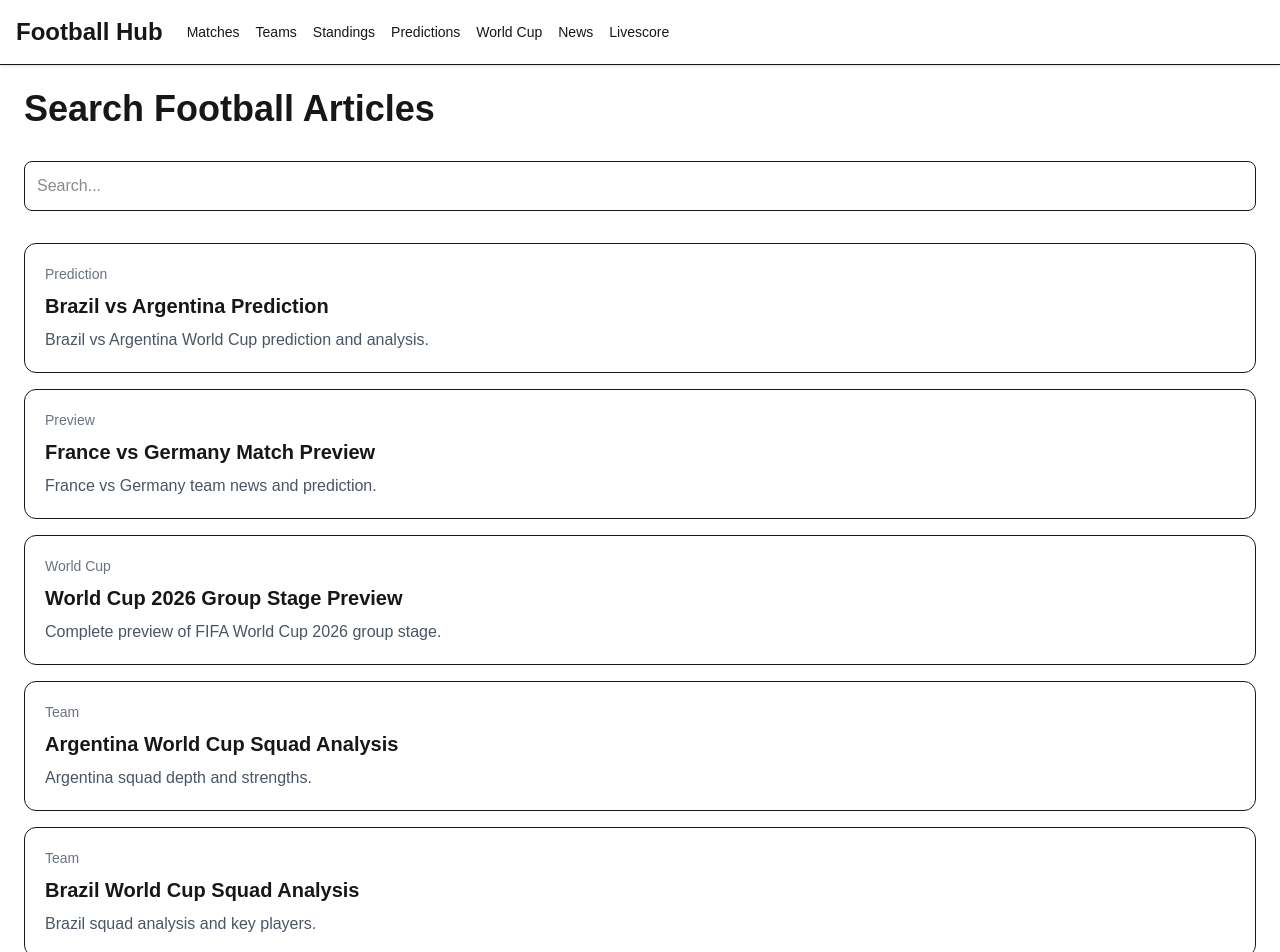
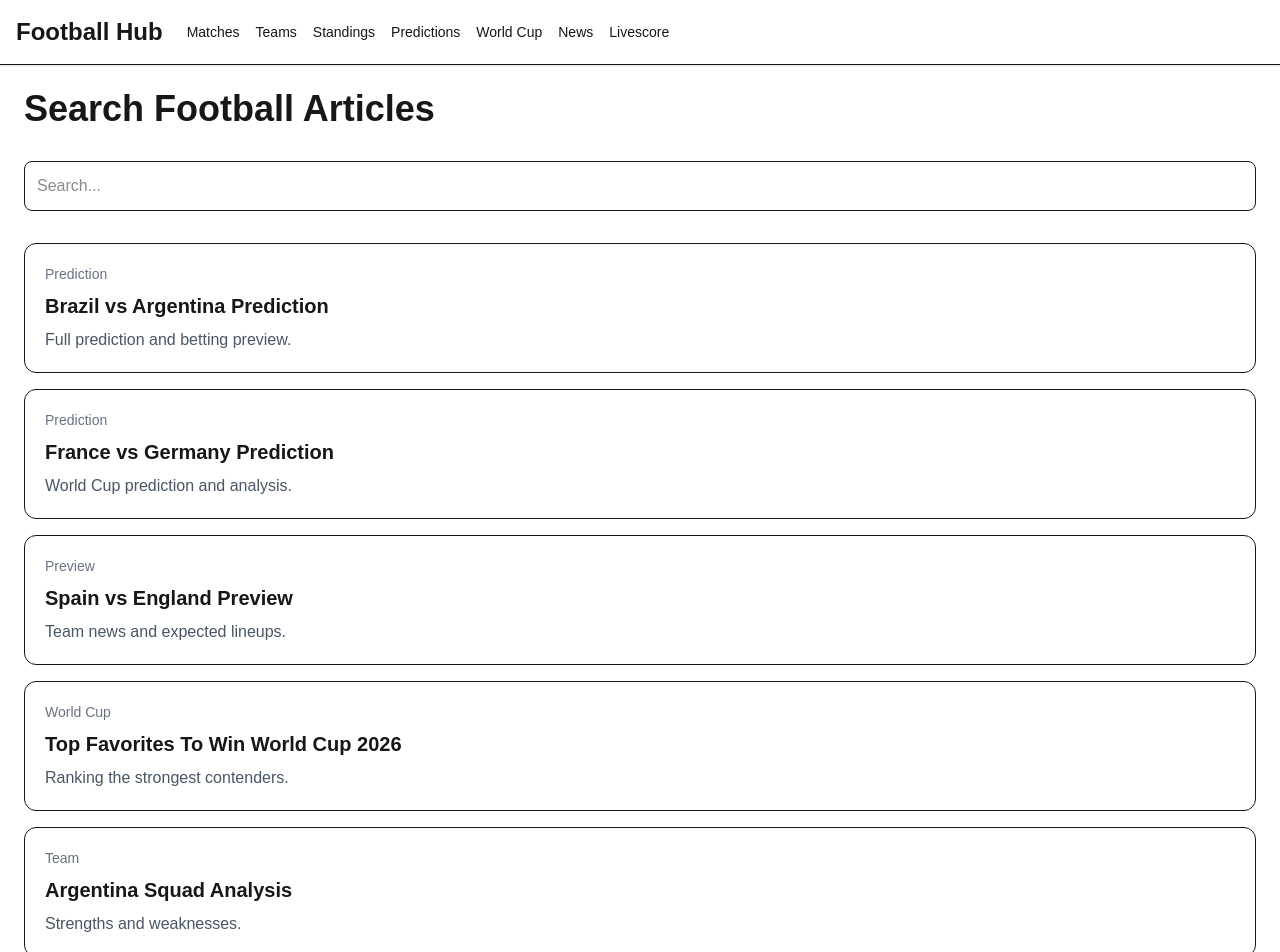
Before and after one commit to mrsangsuhome-web/football-hub-web, a Next.js app: page /search in a window 1280 px wide. Shown: the top 952 px of the page. Built offline with nearby package versions, Linux system fonts and the light colour scheme.

Commit message:
Add dynamic SEO pages

```diff
--- a/app/match/[slug]/page.tsx
+++ b/app/match/[slug]/page.tsx
@@ -7,42 +7,62 @@ type Props = {
   }>;
 };
 
-export default async function MatchPage({
-  params,
-}: Props) {
+export async function generateStaticParams() {
+  return matches.map((match) => ({
+    slug: match.slug,
+  }));
+}
+
+export async function generateMetadata({ params }: Props) {
   const { slug } = await params;
 
-  const match = matches.find(
-    (m) => m.slug === slug
-  );
+  const match = matches.find((m) => m.slug === slug);
+
+  if (!match) {
+    return {
+      title: "Match Not Found",
+    };
+  }
+
+  return {
+    title: `${match.home} vs ${match.away}`,
+    description: `${match.home} vs ${match.away} preview, prediction and statistics.`,
+  };
+}
+
+export default async function MatchPage({ params }: Props) {
+  const { slug } = await params;
+
+  const match = matches.find((m) => m.slug === slug);
 
   if (!match) {
     notFound();
   }
 
   return (
-    <main className="max-w-7xl mx-auto p-6">
-
+    <main className="max-w-5xl mx-auto p-6">
       <h1 className="text-4xl font-bold">
         {match.home} vs {match.away}
       </h1>
 
-      <div className="mt-6">
+      <p className="mt-4 text-gray-600">
+        {match.league}
+      </p>
 
-        <div>
-          Home Win: {match.prediction.home}%
-        </div>
+      <p className="text-gray-600">
+        Kickoff: {match.time}
+      </p>
 
-        <div>
-          Draw: {match.prediction.draw}%
-        </div>
+      <div className="mt-8 bg-white border rounded-xl p-6">
+        <h2 className="text-2xl font-semibold mb-4">
+          Match Preview
+        </h2>
 
-        <div>
-          Away Win: {match.prediction.away}%
-        </div>
-
+        <p>
+          Full preview, prediction and statistics for
+          {` ${match.home} vs ${match.away}.`}
+        </p>
       </div>
-
     </main>
   );
 }
--- a/app/news/[slug]/page.tsx
+++ b/app/news/[slug]/page.tsx
@@ -1,5 +1,5 @@
 import { notFound } from "next/navigation";
-import { getArticle } from "@/lib/api";
+import { articles } from "@/lib/articles";
 
 type Props = {
   params: Promise<{
@@ -7,27 +7,42 @@ type Props = {
   }>;
 };
 
-export default async function NewsPage({
-  params,
-}: Props) {
+export async function generateStaticParams() {
+  return articles.map((article) => ({
+    slug: article.slug,
+  }));
+}
 
+export async function generateMetadata({ params }: Props) {
   const { slug } = await params;
 
-  const result =
-    await getArticle(slug);
+  const article = articles.find((a) => a.slug === slug);
 
-  if (!result.success) {
+  if (!article) {
+    return {
+      title: "Article Not Found",
+    };
+  }
+
+  return {
+    title: article.title,
+    description: article.description,
+  };
+}
+
+export default async function NewsArticlePage({ params }: Props) {
+  const { slug } = await params;
+
+  const article = articles.find((a) => a.slug === slug);
+
+  if (!article) {
     notFound();
   }
 
-  const article = result.data;
-
   return (
     <main className="max-w-4xl mx-auto p-6">
-
-      <article className="bg-white border rounded-xl p-8">
-
-        <div className="text-sm text-blue-600">
+      <article className="bg-white border rounded-xl p-6">
+        <div className="text-sm text-gray-500">
           {article.category}
         </div>
 
@@ -35,26 +50,25 @@ export default async function NewsPage({
           {article.title}
         </h1>
 
-        <div className="mt-2 text-gray-500">
+        <div className="text-sm text-gray-500 mt-2">
           {article.date}
         </div>
 
-        <p className="mt-4 text-gray-600">
-          {article.description}
-        </p>
+        <div className="mt-6 prose max-w-none">
+          <p>
+            {article.description}
+          </p>
 
-        <div className="mt-8 whitespace-pre-line leading-8">
-          {article.content}
+          <p>
+            Football Hub analysis and coverage for FIFA World Cup 2026.
+          </p>
+
+          <p>
+            This article is part of our prediction, preview and
+            football statistics section.
+          </p>
         </div>
-
       </article>
-
     </main>
   );
 }
-export async function generateMetadata() {
-  return {
-    title: article.title,
-    description: article.description,
-  };
-}
--- a/app/team/[slug]/page.tsx
+++ b/app/team/[slug]/page.tsx
@@ -1,5 +1,5 @@
 import { notFound } from "next/navigation";
-import { getTeam } from "@/lib/api";
+import { teams } from "@/lib/teams";
 
 type Props = {
   params: Promise<{
@@ -7,40 +7,58 @@ type Props = {
   }>;
 };
 
-export default async function TeamPage({
-  params,
-}: Props) {
+export async function generateStaticParams() {
+  return teams.map((team) => ({
+    slug: team.slug,
+  }));
+}
 
+export async function generateMetadata({ params }: Props) {
   const { slug } = await params;
 
-  const result =
-    await getTeam(slug);
+  const team = teams.find((t) => t.slug === slug);
 
-  if (!result.success) {
+  if (!team) {
+    return {
+      title: "Team Not Found",
+    };
+  }
+
+  return {
+    title: `${team.name} Team Profile`,
+    description: `${team.name} squad, statistics and World Cup analysis.`,
+  };
+}
+
+export default async function TeamPage({ params }: Props) {
+  const { slug } = await params;
+
+  const team = teams.find((t) => t.slug === slug);
+
+  if (!team) {
     notFound();
   }
 
-  const team = result.data;
+  return (
+    <main className="max-w-5xl mx-auto p-6">
+      <h1 className="text-4xl font-bold">
+        {team.name}
+      </h1>
 
-  return (
-    <main className="max-w-7xl mx-auto p-6">
+      <p className="mt-4 text-gray-600">
+        Confederation: {team.confederation}
+      </p>
 
-      <div className="bg-white border rounded-xl p-8">
+      <div className="mt-8 bg-white border rounded-xl p-6">
+        <h2 className="text-2xl font-semibold mb-4">
+          Team Analysis
+        </h2>
 
-        <h1 className="text-4xl font-bold">
-          {team.name}
-        </h1>
-
-        <div className="mt-3">
-          FIFA Rank #{team.rank}
-        </div>
-
-        <div className="mt-2">
-          Coach: {team.coach}
-        </div>
-
+        <p>
+          {team.name} is one of the featured national teams in
+          Football Hub's FIFA World Cup 2026 coverage.
+        </p>
       </div>
-
     </main>
   );
 }
--- a/lib/articles.ts
+++ b/lib/articles.ts
@@ -3,42 +3,56 @@ export const articles = [
 slug: "brazil-vs-argentina-prediction",
 title: "Brazil vs Argentina Prediction",
 category: "Prediction",
+description: "Full prediction and betting preview.",
 date: "2026-06-04",
-description: "Brazil vs Argentina World Cup prediction and analysis.",
 },
 {
-slug: "france-vs-germany-preview",
-title: "France vs Germany Match Preview",
-category: "Preview",
+slug: "france-vs-germany-prediction",
+title: "France vs Germany Prediction",
+category: "Prediction",
+description: "World Cup prediction and analysis.",
 date: "2026-06-04",
-description: "France vs Germany team news and prediction.",
 },
 {
-slug: "world-cup-2026-group-stage-preview",
-title: "World Cup 2026 Group Stage Preview",
-category: "World Cup",
+slug: "spain-vs-england-preview",
+title: "Spain vs England Preview",
+category: "Preview",
+description: "Team news and expected lineups.",
 date: "2026-06-04",
-description: "Complete preview of FIFA World Cup 2026 group stage.",
 },
 {
-slug: "argentina-world-cup-squad-analysis",
-title: "Argentina World Cup Squad Analysis",
-category: "Team",
+slug: "world-cup-2026-favorites",
+title: "Top Favorites To Win World Cup 2026",
+category: "World Cup",
+description: "Ranking the strongest contenders.",
 date: "2026-06-04",
-description: "Argentina squad depth and strengths.",
 },
 {
-slug: "brazil-world-cup-squad-analysis",
-title: "Brazil World Cup Squad Analysis",
+slug: "argentina-squad-analysis",
+title: "Argentina Squad Analysis",
 category: "Team",
+description: "Strengths and weaknesses.",
 date: "2026-06-04",
-description: "Brazil squad analysis and key players.",
 },
 {
-slug: "france-world-cup-squad-analysis",
-title: "France World Cup Squad Analysis",
+slug: "brazil-squad-analysis",
+title: "Brazil Squad Analysis",
 category: "Team",
+description: "World Cup squad review.",
 date: "2026-06-04",
-description: "France World Cup 2026 squad review.",
+},
+{
+slug: "france-squad-analysis",
+title: "France Squad Analysis",
+category: "Team",
+description: "France team overview.",
+date: "2026-06-04",
+},
+{
+slug: "england-squad-analysis",
+title: "England Squad Analysis",
+category: "Team",
+description: "England World Cup chances.",
+date: "2026-06-04",
 }
 ];
--- a/lib/matches.ts
+++ b/lib/matches.ts
@@ -2,48 +2,65 @@ export const matches = [
 {
 id: 1,
 slug: "brazil-vs-argentina",
-    league: "FIFA World Cup 2026",
-    date: "2026-06-15",
-    time: "19:00",
 home: "Brazil",
 away: "Argentina",
-    prediction: {
-      home: 55,
-      draw: 25,
-      away: 20,
+league: "FIFA World Cup 2026",
+time: "19:00",
 },
-    status: "Upcoming",
-  },
-
 {
 id: 2,
 slug: "france-vs-germany",
-    league: "FIFA World Cup 2026",
-    date: "2026-06-16",
-    time: "22:00",
 home: "France",
 away: "Germany",
-    prediction: {
-      home: 58,
-      draw: 22,
-      away: 20,
+league: "FIFA World Cup 2026",
+time: "22:00",
 },
-    status: "Upcoming",
-  },
-
 {
 id: 3,
 slug: "spain-vs-england",
-    league: "FIFA World Cup 2026",
-    date: "2026-06-17",
-    time: "01:00",
 home: "Spain",
 away: "England",
-    prediction: {
-      home: 52,
-      draw: 28,
-      away: 20,
+league: "FIFA World Cup 2026",
+time: "01:00",
 },
-    status: "Upcoming",
+{
+id: 4,
+slug: "portugal-vs-netherlands",
+home: "Portugal",
+away: "Netherlands",
+league: "FIFA World Cup 2026",
+time: "18:00",
 },
+{
+id: 5,
+slug: "belgium-vs-croatia",
+home: "Belgium",
+away: "Croatia",
+league: "FIFA World Cup 2026",
+time: "20:00",
+},
+{
+id: 6,
+slug: "japan-vs-south-korea",
+home: "Japan",
+away: "South Korea",
+league: "FIFA World Cup 2026",
+time: "21:00",
+},
+{
+id: 7,
+slug: "mexico-vs-usa",
+home: "Mexico",
+away: "United States",
+league: "FIFA World Cup 2026",
+time: "23:00",
+},
+{
+id: 8,
+slug: "uruguay-vs-colombia",
+home: "Uruguay",
+away: "Colombia",
+league: "FIFA World Cup 2026",
+time: "02:00",
+}
 ];
```
Also changed, not shown: lib/teams.ts (+18 -22 lines), 2 other files (tests, documents, lock files or other folders). Lines whose indentation alone changed are shown as unchanged.
